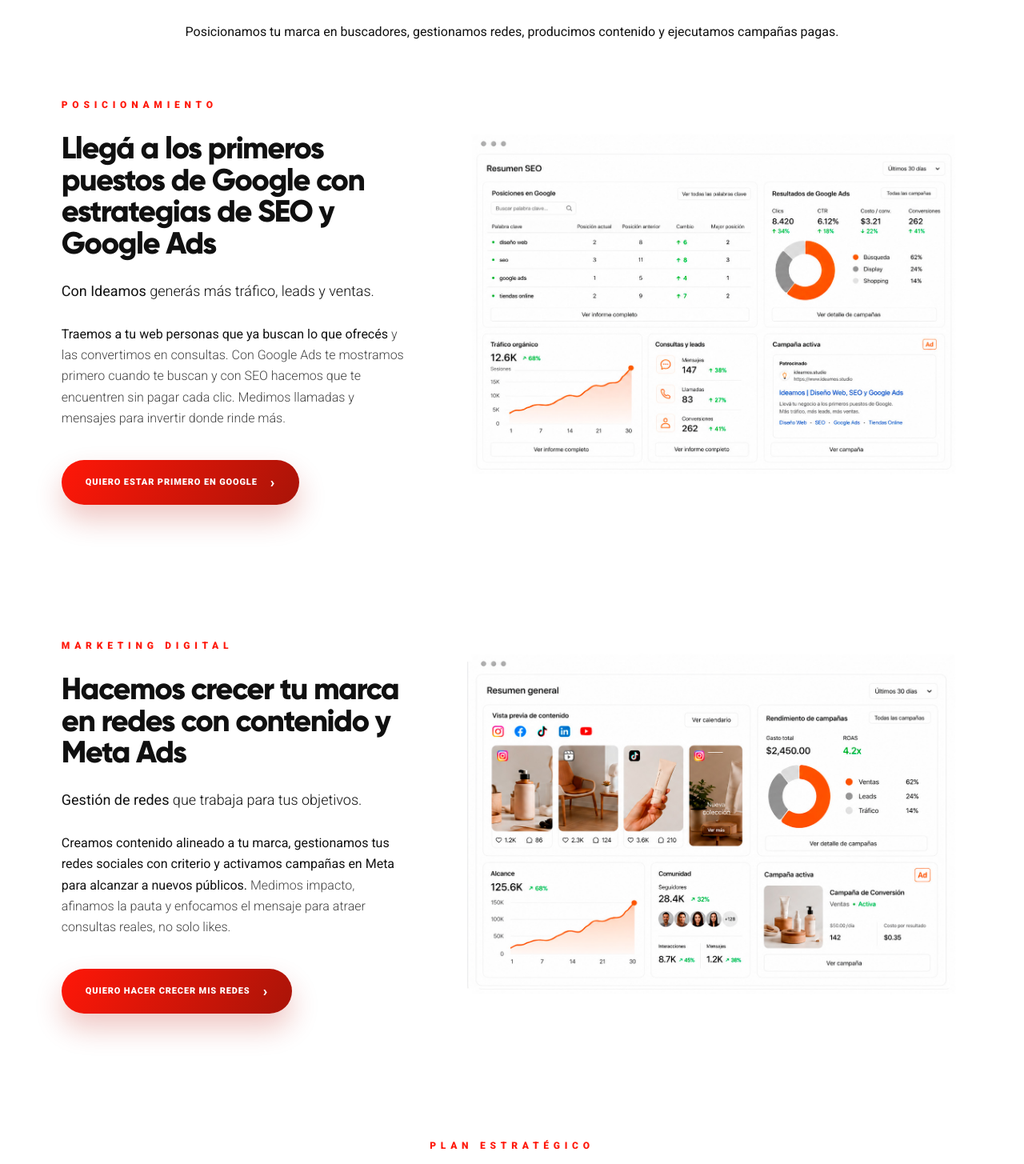
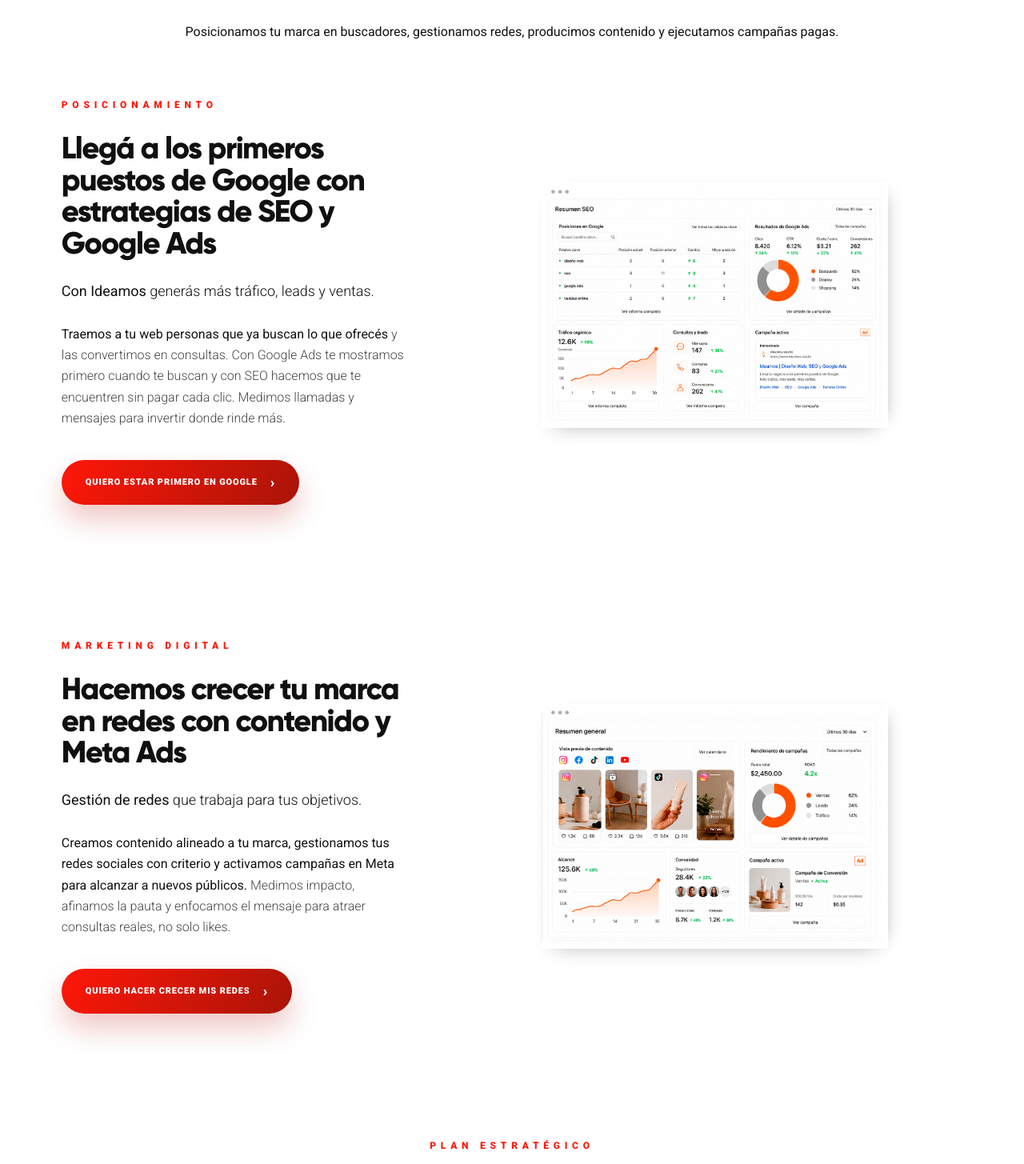
Before and after one commit to ideamosestudio/ideamosdemo, a Next.js app: page /marketing-digital in a window 1280 px wide. Shown: the part 4455-5910 px from the top of the page at 80% size. Built offline with nearby package versions, Linux system fonts and the light colour scheme.

Commit message:
Ajusta visuales de marketing en desktop

```diff
--- a/app/marketing-digital/marketing.css
+++ b/app/marketing-digital/marketing.css
@@ -34,6 +34,7 @@
 .marketing-page .md-problems+.human-cta{margin-top:45px!important}
 .marketing-page .human-cta,.marketing-page .human-cta:before{background:#fff!important;background-image:none!important}
 .marketing-page [data-reveal]{opacity:0;transform:translateY(35px);transition:opacity .7s ease,transform .7s ease}.marketing-page [data-reveal].in-view{opacity:1;transform:none}
+@media(min-width:1101px){.md-dashboard-visual img{width:70%;height:auto!important;max-height:70%!important;box-shadow:12px 0 20px -14px rgba(0,0,0,.22),0 14px 22px -14px rgba(0,0,0,.22)}}
 @media(max-width:1100px){.marketing-page .md-hero h1 span{white-space:normal}.md-section{padding:90px 40px}.md-split,.md-split-wide{grid-template-columns:1fr}.md-copy{max-width:760px;margin:auto}.md-device{min-height:440px}.md-ecommerce-layout{grid-template-columns:1fr}.md-ecommerce-layout>div:first-child{text-align:left}.md-ecommerce-layout article{min-height:0;text-align:left}.md-ecommerce-layout article i{margin:0 0 15px}.md-ecommerce-visual{height:720px;max-width:620px;margin:auto;order:-1}.md-method-layout,.md-problems-layout{grid-template-columns:1fr}.md-red-phone{position:relative;top:0;height:700px}.md-method .md-device{min-height:400px}}
 @media(max-width:700px){.marketing-page .md-hero h1{font-size:46px}.md-section{padding:75px 22px}.md-section header{margin-bottom:65px}.md-section header h2{font-size:38px}.md-section header h2 br{display:none}.md-copy h3{font-size:39px}.md-copy h4{font-size:19px}.md-copy>div{font-size:15px}.md-device{min-height:340px}.md-device img,.md-device video{border-width:6px;border-radius:22px}.md-ecommerce-layout{gap:30px}.md-ecommerce-visual{height:600px}.md-double-actions{flex-direction:column}.md-double-actions .md-action{width:100%}.md-method-list article{grid-template-columns:35px 1fr}.md-red-phone{height:570px}}
 @media(max-width:1100px){.md-red-phone img{height:700px}}
--- a/components/MarketingDigitalPage.tsx
+++ b/components/MarketingDigitalPage.tsx
@@ -153,7 +153,7 @@ export default function MarketingDigitalPage() {
           <div><b>Traemos a tu web personas que ya buscan lo que ofrecés</b> y las convertimos en consultas. Con Google Ads te mostramos primero cuando te buscan y con SEO hacemos que te encuentren sin pagar cada clic. Medimos llamadas y mensajes para invertir donde rinde más.</div>
           <Action>Quiero estar primero en Google</Action>
         </div>
-        <DeviceMedia src="/media/marketing-google-000.jpg" alt="Panel de resultados de SEO y Google Ads" contain />
+        <DeviceMedia src="/media/marketing-google-000.jpg" alt="Panel de resultados de SEO y Google Ads" contain className="md-dashboard-visual" />
       </div>
     </section>
 
@@ -165,7 +165,7 @@ export default function MarketingDigitalPage() {
         <div><b>Creamos contenido alineado a tu marca, gestionamos tus redes sociales con criterio y activamos campañas en Meta para alcanzar a nuevos públicos.</b> Medimos impacto, afinamos la pauta y enfocamos el mensaje para atraer consultas reales, no solo likes.</div>
         <Action>Quiero hacer crecer mis redes</Action>
       </div>
-      <DeviceMedia src="/media/marketing-google-001.jpg" alt="Panel de resultados de redes sociales y campañas digitales" contain />
+      <DeviceMedia src="/media/marketing-google-001.jpg" alt="Panel de resultados de redes sociales y campañas digitales" contain className="md-dashboard-visual" />
     </section>
 
     <section className="md-section md-centered-intro md-method">
```
